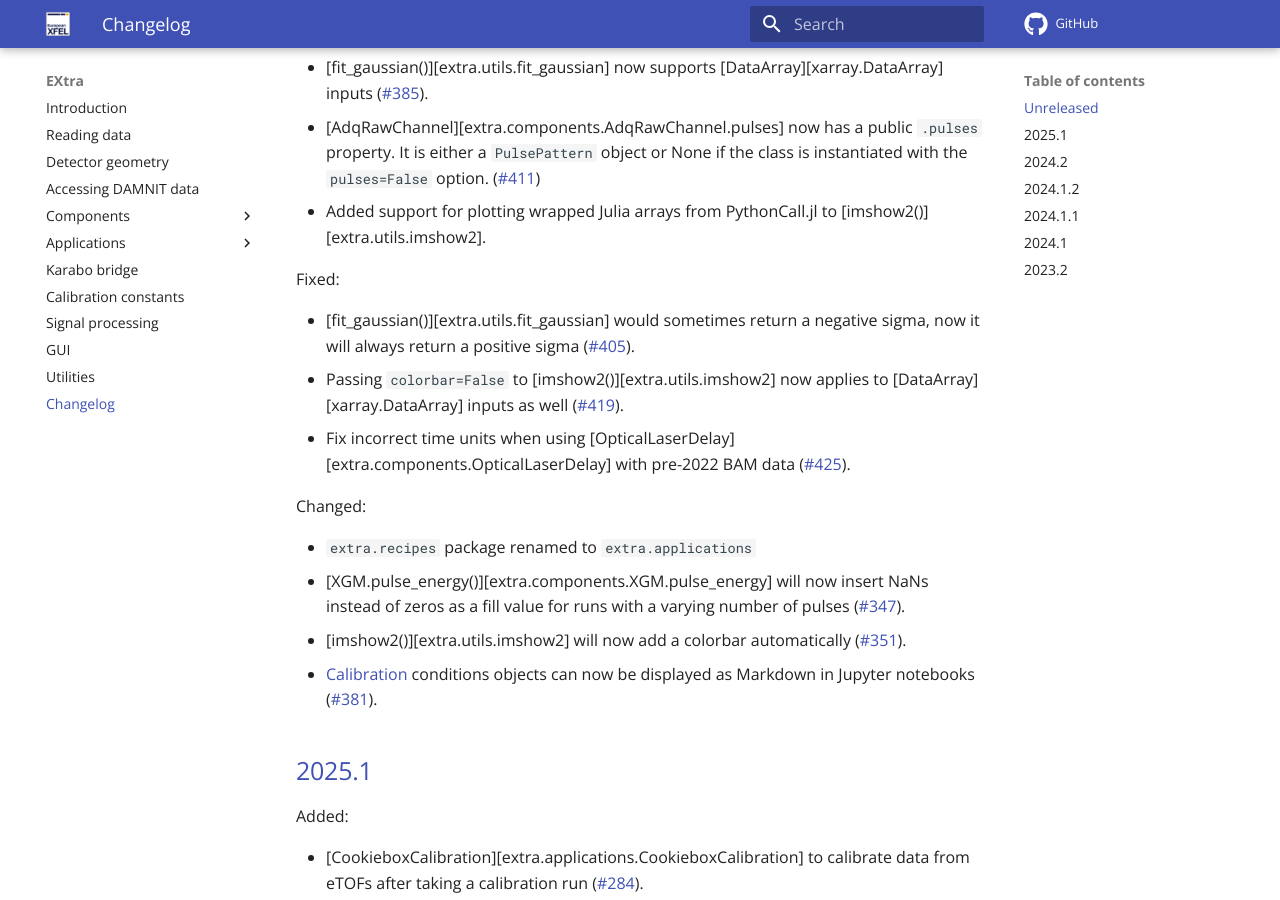
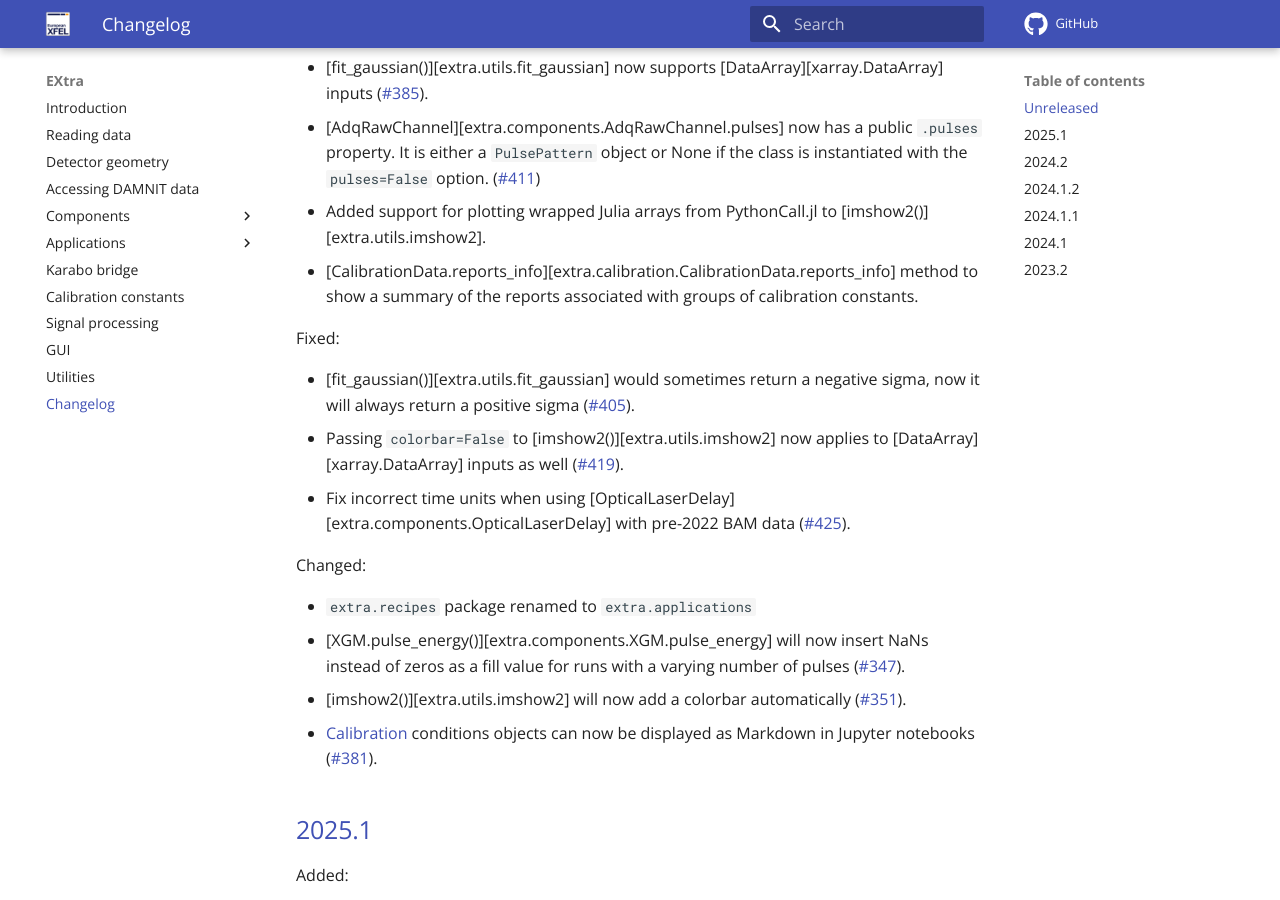
Before and after one commit to European-XFEL/EXtra, an MkDocs documentation site: the page built from docs/changelog.md, in a window 1280 px wide and 900 px high, scrolled down 839 px. Built offline with MkDocs 1.6.1 and Material for MkDocs 9.7.7, drawn with Linux system fonts in a browser that asks for light colours; emoji names are drawn with the system emoji font; comment, search, counter and statistics services are not loaded.

Commit message:
Add changelog entry

```diff
--- a/docs/changelog.md
+++ b/docs/changelog.md
@@ -36,6 +36,9 @@ Added:
 - [AdqRawChannel][extra.components.AdqRawChannel.pulses] now has a public `.pulses` property. It is either a `PulsePattern` object or None if the class is instantiated with the `pulses=False` option. (!411)
 - Added support for plotting wrapped Julia arrays from PythonCall.jl to
   [imshow2()][extra.utils.imshow2].
+- [CalibrationData.reports_info][extra.calibration.CalibrationData.reports_info]
+  method to show a summary of the reports associated with groups of calibration
+  constants.
 
 Fixed:
 
```
